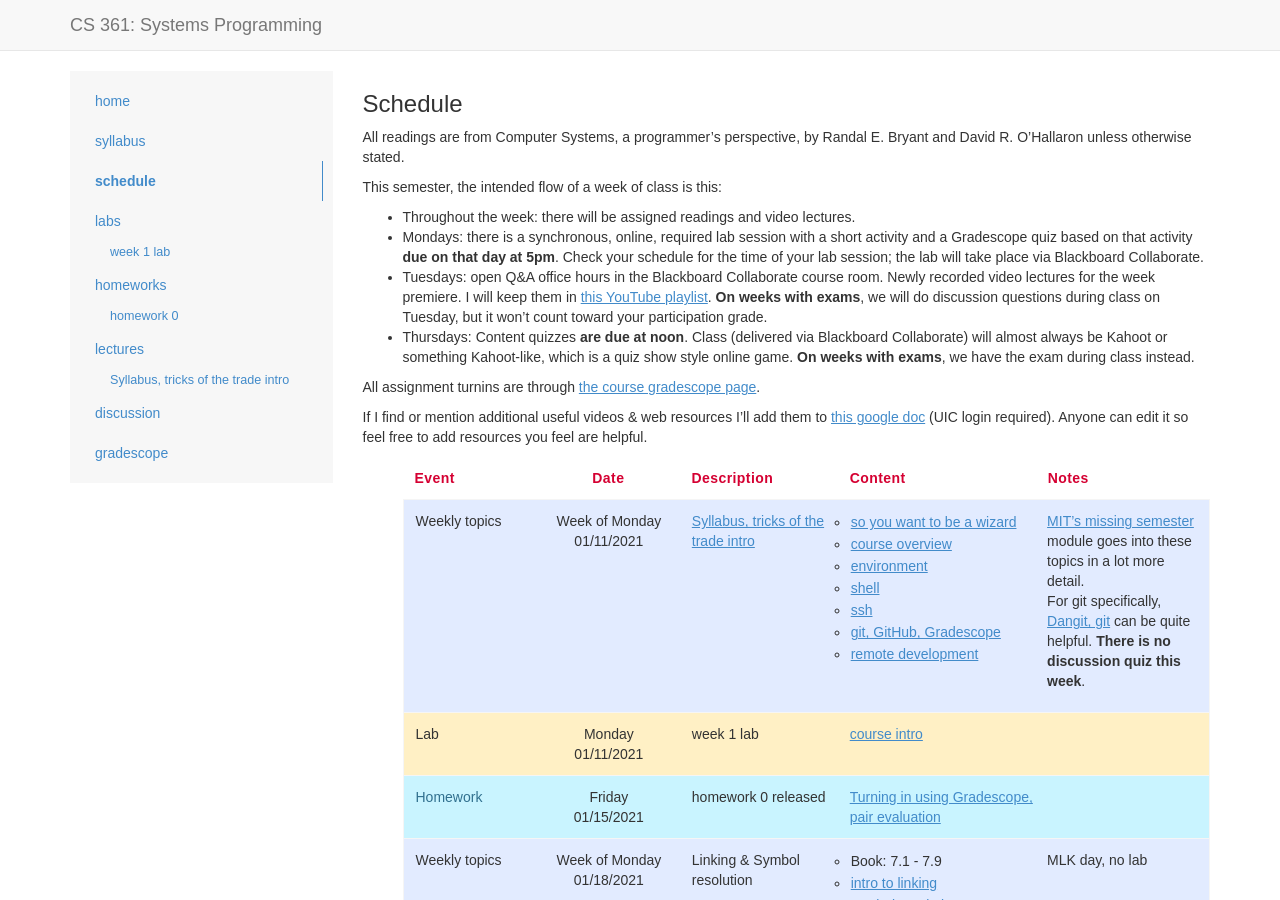
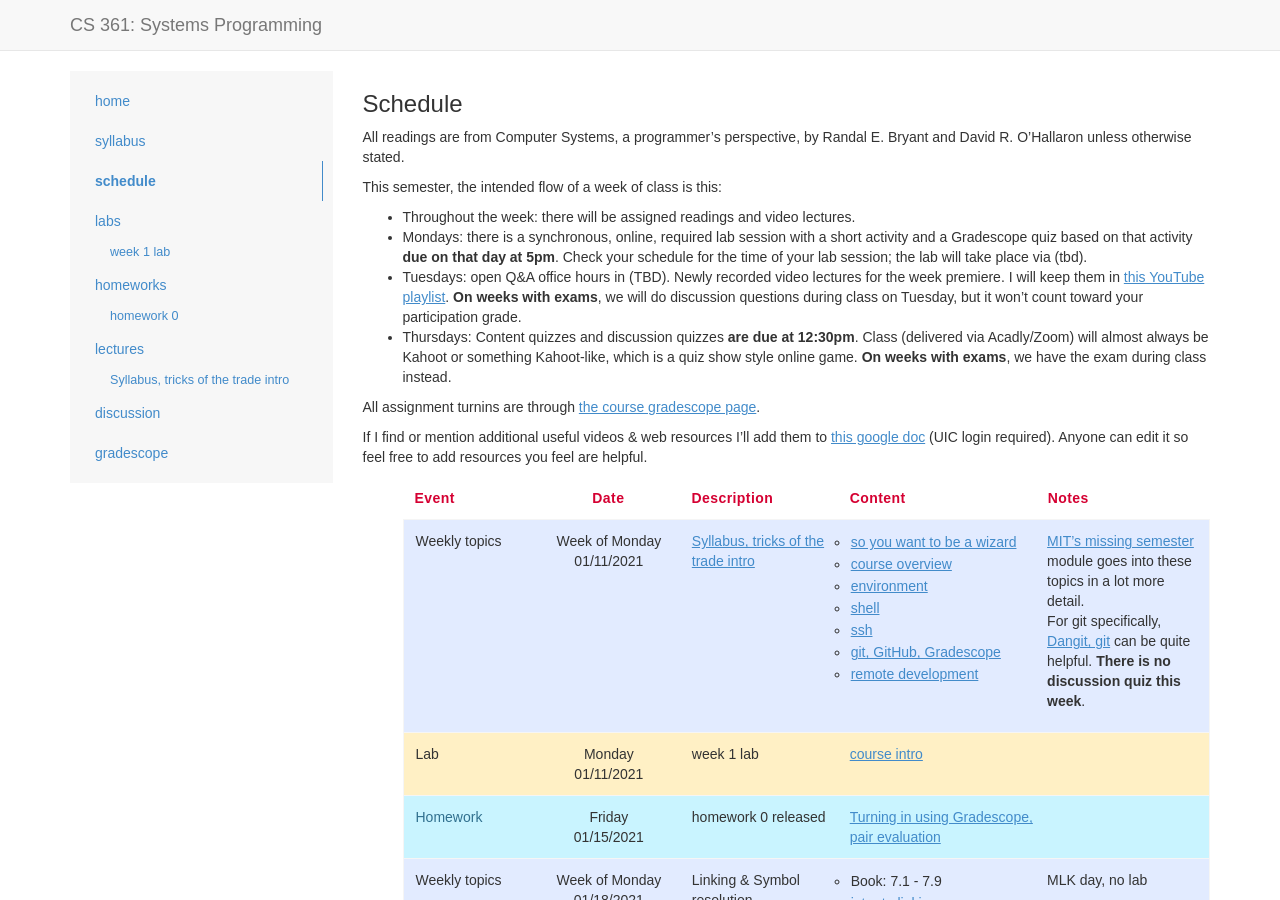
Before and after one commit to csatuic/cs361-website-old, a Jekyll site: the page built from schedule.md, in a window 1280 px wide and 900 px high. Built offline with Jekyll 4.4.1, drawn with Linux system fonts in a browser that asks for light colours; some web fonts are replaced.

Commit message:
get rid of bbcollab references for now

```diff
--- a/schedule.md
+++ b/schedule.md
@@ -13,14 +13,14 @@ This semester, the intended flow of a week of class is this:
 *  Throughout the week: there will be assigned readings and video lectures.
 *  Mondays: there is a synchronous, online, required lab session with a short activity and a
    Gradescope quiz based on that activity **due on that day at 5pm**. Check your schedule for the
-   time of your lab session; the lab will take place via Blackboard Collaborate.
-*  Tuesdays: open Q&A office hours in the Blackboard Collaborate course room.
+   time of your lab session; the lab will take place via (tbd).
+*  Tuesdays: open Q&A office hours in (TBD).
    Newly recorded video lectures for the week premiere. I will keep them in
    [this YouTube playlist]({{site.playlist}}). **On weeks with exams**, we will
    do discussion questions during class on Tuesday, but it won't count toward
    your participation grade.
-*  Thursdays: Content quizzes **are due at noon**. Class (delivered via
-   Blackboard Collaborate) will almost always be Kahoot or something
+*  Thursdays: Content quizzes and discussion quizzes **are due at 12:30pm**. Class (delivered via
+   Acadly/Zoom) will almost always be Kahoot or something
    Kahoot-like, which is a quiz show style online game. **On weeks with
    exams**, we have the exam during class instead.
 
```
Also changed, not shown: index.md (+4 -4 lines), syllabus.md (+1 -2 lines).
